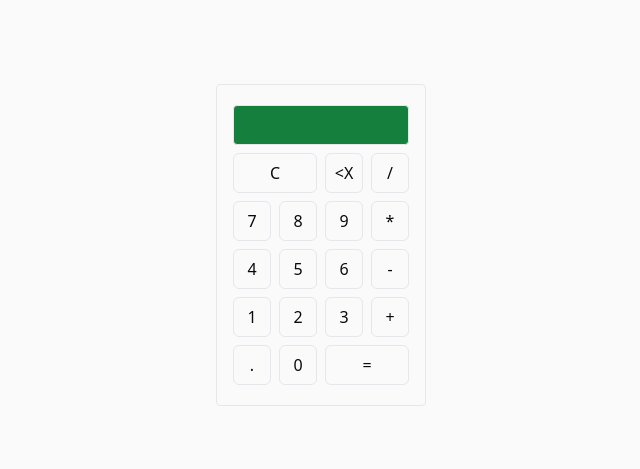
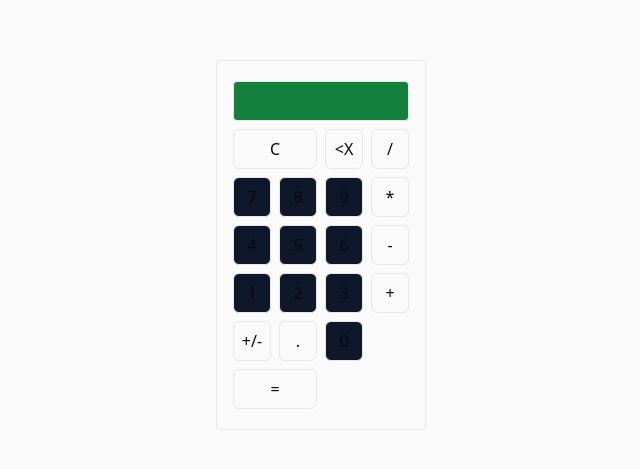
Before and after one commit to ViniciusLagoGehrke/Calculator, a Next.js app in the folder client/: page / in a window 1280 px wide. Shown: the part 155-624 px from the top of the page, without its empty margins (319-959 px from the left). Built offline with nearby package versions, Linux system fonts and the light colour scheme.

Commit message:
connect with server

```diff
--- a/client/package.json
+++ b/client/package.json
@@ -13,6 +13,7 @@
     "@types/react": "18.2.14",
     "@types/react-dom": "18.2.6",
     "autoprefixer": "10.4.14",
+    "axios": "^1.4.0",
     "eslint": "8.43.0",
     "eslint-config-next": "13.4.7",
     "next": "13.4.7",
--- a/client/pages/index.tsx
+++ b/client/pages/index.tsx
@@ -1,54 +1,95 @@
 import { useState, useEffect } from 'react'
+import axios from "axios";
 import Row from '../components/Row'
 import Button from '../components/Button'
 
 const OPERATORS = {
-  Addition: "+",
-  Subtraction: "-",
-  Multiplication: "*",
-  Division: "/",
+  SUM: 'SUM',
+  SUBTRACT: 'SUBTRACT',
+  MULTIPLY: 'MULTIPLY',
+  DIVIDE: 'DIVIDE'
 } as const
 
 type OperatorType = typeof OPERATORS[keyof typeof OPERATORS];
-
 
 type HandleInputProps = {
   value: OperatorType | number
 }
 
+const returnOposite = (value: string) => {
+  const parsed = parseInt(value)
+  if (isNaN(parsed)) return value
+
+  return (parsed * -1).toString()
+}
+
 export default function Home() {
-  const [displayValue, setDisplayValue] = useState("");
+  const [firstNumber, setFirstNumber] = useState("");
+  const [secondNumber, setSecondNumber] = useState("");
+  const [operator, setOperator] = useState<OperatorType | null>(null);
+  const apiUrl = "http://localhost:8080/calculate";
 
   const handleNumberClick = (number: number) => {
-    setDisplayValue((prevDisplayValue) => prevDisplayValue + number);
+    if (operator === null) {
+      setFirstNumber((prevFirstNumber) => prevFirstNumber + number);
+    } else {
+      setSecondNumber((prevSecondNumber) => prevSecondNumber + number);
+    }
   };
 
-  const handleOperatorClick = (operator: OperatorType) => {
-    setDisplayValue((prevDisplayValue) => prevDisplayValue + operator);
+  const handleOperatorClick = (op: OperatorType) => {
+    if (firstNumber !== "" && secondNumber === "") {
+      setOperator(op);
+    }
   };
 
   const handleDotClick = () => {
-    if (!displayValue.includes(".")) {
-      setDisplayValue((prevDisplayValue) => prevDisplayValue + ".");
+    if (operator === null && !firstNumber.includes(".")) {
+      setFirstNumber((prevFirstNumber) => prevFirstNumber + ".");
+    } else if (operator !== null && !secondNumber.includes(".")) {
+      setSecondNumber((prevSecondNumber) => prevSecondNumber + ".");
     }
   };
 
-  const handleEqualClick = () => {
-    try {
-      const calculatedResult = eval(displayValue);
-      setDisplayValue(calculatedResult.toString());
-    } catch (error) {
-      setDisplayValue("Error");
+  const handleToggleSignClick = () => {
+    if (firstNumber !== "" && secondNumber === "") {
+      setFirstNumber( prev => returnOposite(prev) )
+    } else {
+      setSecondNumber( prev => returnOposite(prev) )
     }
   };
 
+  const handleEqualClick = async () => {
+    if (firstNumber !== "" && secondNumber !== "" && operator !== null) {
+      try {
+        const requestBody = {
+          number1: parseFloat(firstNumber),
+          number2: parseFloat(secondNumber),
+          operator: operator,
+        };
+
+        const response = await axios.post(apiUrl, requestBody);
+        setSecondNumber("")
+        setFirstNumber(response.data.result.toString());
+      } catch (error) {
+        setSecondNumber("")
+        setFirstNumber("Error");
+      }
+    }
+  };
 
   const handleBackspace = () => {
-    setDisplayValue(prev => prev.slice(0, prev.length - 1));
+    if (operator === null) {
+      setFirstNumber((prevFirstNumber) => prevFirstNumber.slice(0, -1));
+    } else {
+      setSecondNumber((prevSecondNumber) => prevSecondNumber.slice(0, -1));
+    }
   };
 
   const clearDisplay = () => {
-    setDisplayValue("");
+    setFirstNumber("");
+    setSecondNumber("");
+    setOperator(null);
   };
 
   return (
@@ -58,36 +99,37 @@ export default function Home() {
           <input
             type='text'
             className='col-span-4 h-10 p-2 text-right font-mono bg-green-700 text-slate-800 font-bold border rounded'
-            value={displayValue}
+            value={secondNumber || firstNumber}
             readOnly
           />
         </Row>
         <Row>
           <Button className="col-span-2" title='C' onClick={() => clearDisplay()}/>
           <Button title='<X' onClick={() => handleBackspace()}/>
-          <Button title='/' onClick={() => handleOperatorClick(OPERATORS.Division)}/>
+          <Button title='/' onClick={() => handleOperatorClick(OPERATORS.DIVIDE)}/>
         </Row>
         <Row>
-          <Button title='7' onClick={() => handleNumberClick(7)}/>
-          <Button title='8' onClick={() => handleNumberClick(8)}/>
-          <Button title='9' onClick={() => handleNumberClick(9)}/>
-          <Button title='*' onClick={() => handleOperatorClick(OPERATORS.Multiplication)}/>
+          <Button className="bg-slate-900" title='7' onClick={() => handleNumberClick(7)}/>
+          <Button className="bg-slate-900" title='8' onClick={() => handleNumberClick(8)}/>
+          <Button className="bg-slate-900" title='9' onClick={() => handleNumberClick(9)}/>
+          <Button title='*' onClick={() => handleOperatorClick(OPERATORS.MULTIPLY)}/>
         </Row>
         <Row>
-          <Button title='4' onClick={() => handleNumberClick(4)}/>
-          <Button title='5' onClick={() => handleNumberClick(5)}/>
-          <Button title='6' onClick={() => handleNumberClick(6)}/>
-          <Button title='-' onClick={() => handleOperatorClick(OPERATORS.Subtraction)}/>
+          <Button className="bg-slate-900" title='4' onClick={() => handleNumberClick(4)}/>
+          <Button className="bg-slate-900" title='5' onClick={() => handleNumberClick(5)}/>
+          <Button className="bg-slate-900" title='6' onClick={() => handleNumberClick(6)}/>
+          <Button title='-' onClick={() => handleOperatorClick(OPERATORS.SUBTRACT)}/>
         </Row>
         <Row>
-          <Button title='1' onClick={() => handleNumberClick(1)}/>
-          <Button title='2' onClick={() => handleNumberClick(2)}/>
-          <Button title='3' onClick={() => handleNumberClick(3)}/>
-          <Button title='+' onClick={() => handleOperatorClick(OPERATORS.Addition)}/>
+          <Button className="bg-slate-900" title='1' onClick={() => handleNumberClick(1)}/>
+          <Button className="bg-slate-900" title='2' onClick={() => handleNumberClick(2)}/>
+          <Button className="bg-slate-900" title='3' onClick={() => handleNumberClick(3)}/>
+          <Button title='+' onClick={() => handleOperatorClick(OPERATORS.SUM)}/>
         </Row>
         <Row>
+          <Button title='+/-' onClick={() => handleToggleSignClick()}/>
           <Button title='.' onClick={() => handleDotClick()}/>
-          <Button title='0' onClick={() => handleNumberClick(0)}/>
+          <Button className="bg-slate-900" title='0' onClick={() => handleNumberClick(0)}/>
           <Button className="col-span-2" title='=' onClick={() => handleEqualClick()}/>
         </Row>
       </div>
```
Also changed, not shown: 2 other files (tests, documents, lock files or other folders).
